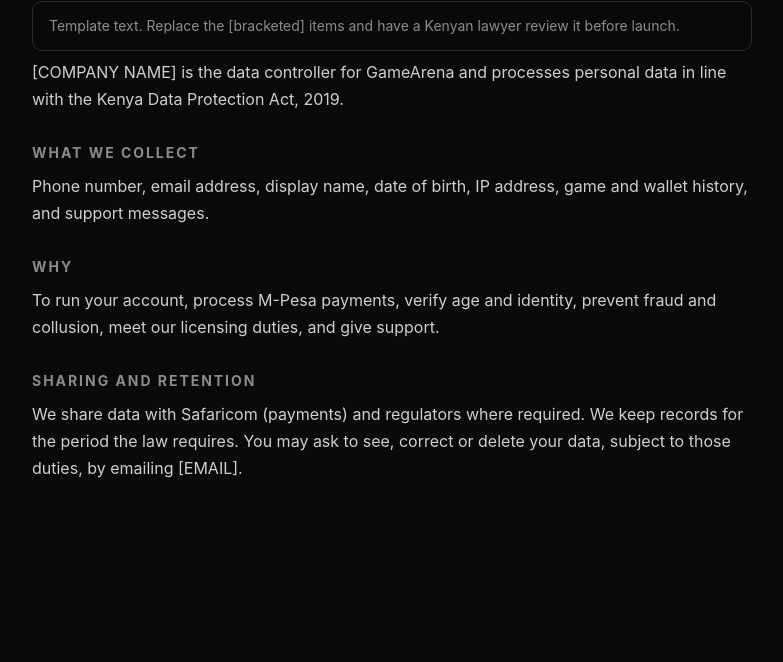
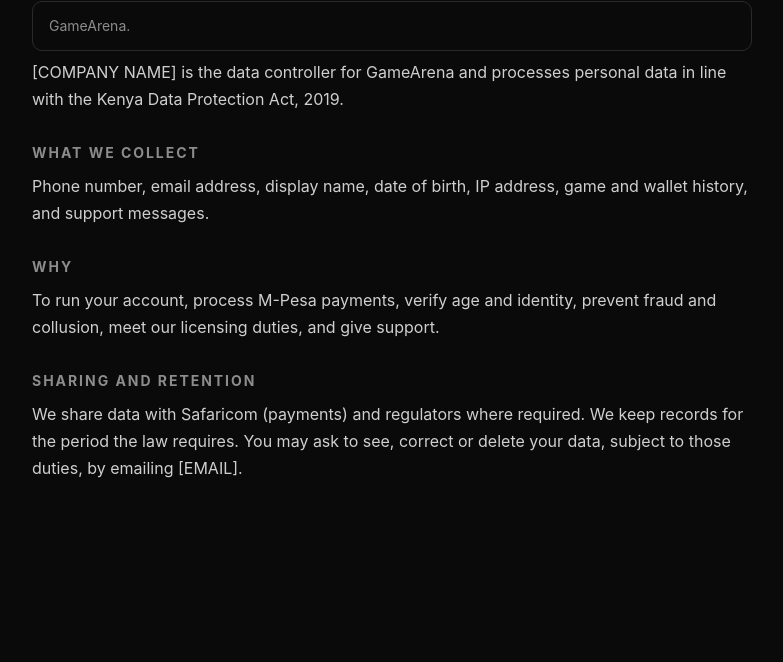
Before and after one commit to MusireJames/GameArena, a website: page public/privacy.html in a window 1280 px wide. Shown: the part 138-800 px from the top of the page, without its empty margins (248-1031 px from the left). Drawn offline with Linux system fonts and the light colour scheme.

Commit message:
Update privacy.html

```diff
--- a/public/privacy.html
+++ b/public/privacy.html
@@ -1,3 +1,3 @@
 <!doctype html><html lang="en"><head><meta charset="utf-8"><meta name="viewport" content="width=device-width,initial-scale=1"><title>Privacy Policy · GameArena</title>
 <style>body{margin:0;background:#0a0a0a;color:#f5f5f5;font:16px/1.7 Inter,-apple-system,"Segoe UI",sans-serif}main{max-width:720px;margin:0 auto;padding:40px 24px}h1{font-size:28px;margin:16px 0 8px}h2{font-size:14px;letter-spacing:.14em;text-transform:uppercase;color:#8c8c8c;margin:28px 0 4px}a{color:#fff}p{color:#cfcfcf;margin:8px 0}.n{border:1px solid #2a2a2a;border-radius:10px;padding:12px 16px;color:#8c8c8c;font-size:14px}</style></head>
-<body><main><a href="/">&larr; Back to GameArena</a><h1>Privacy Policy</h1><div class="n">Template text. Replace the [bracketed] items and have a Kenyan lawyer review it before launch.</div><p>[COMPANY NAME] is the data controller for GameArena and processes personal data in line with the Kenya Data Protection Act, 2019.</p><h2>What we collect</h2><p>Phone number, email address, display name, date of birth, IP address, game and wallet history, and support messages.</p><h2>Why</h2><p>To run your account, process M-Pesa payments, verify age and identity, prevent fraud and collusion, meet our licensing duties, and give support.</p><h2>Sharing and retention</h2><p>We share data with Safaricom (payments) and regulators where required. We keep records for the period the law requires. You may ask to see, correct or delete your data, subject to those duties, by emailing [EMAIL].</p></main></body></html>
+<body><main><a href="/">&larr; Back to GameArena</a><h1>Privacy Policy</h1><div class="n">GameArena.</div><p>[COMPANY NAME] is the data controller for GameArena and processes personal data in line with the Kenya Data Protection Act, 2019.</p><h2>What we collect</h2><p>Phone number, email address, display name, date of birth, IP address, game and wallet history, and support messages.</p><h2>Why</h2><p>To run your account, process M-Pesa payments, verify age and identity, prevent fraud and collusion, meet our licensing duties, and give support.</p><h2>Sharing and retention</h2><p>We share data with Safaricom (payments) and regulators where required. We keep records for the period the law requires. You may ask to see, correct or delete your data, subject to those duties, by emailing [EMAIL].</p></main></body></html>
```
